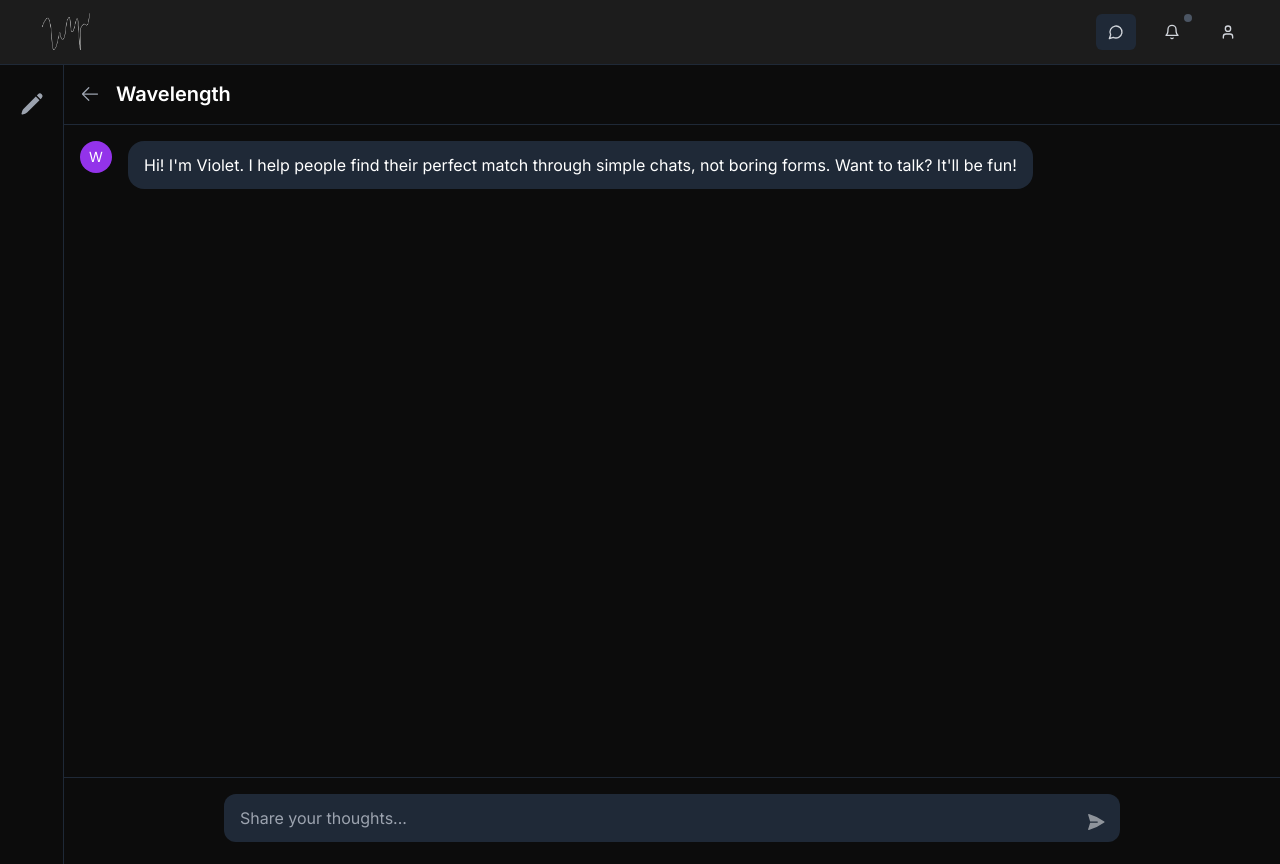
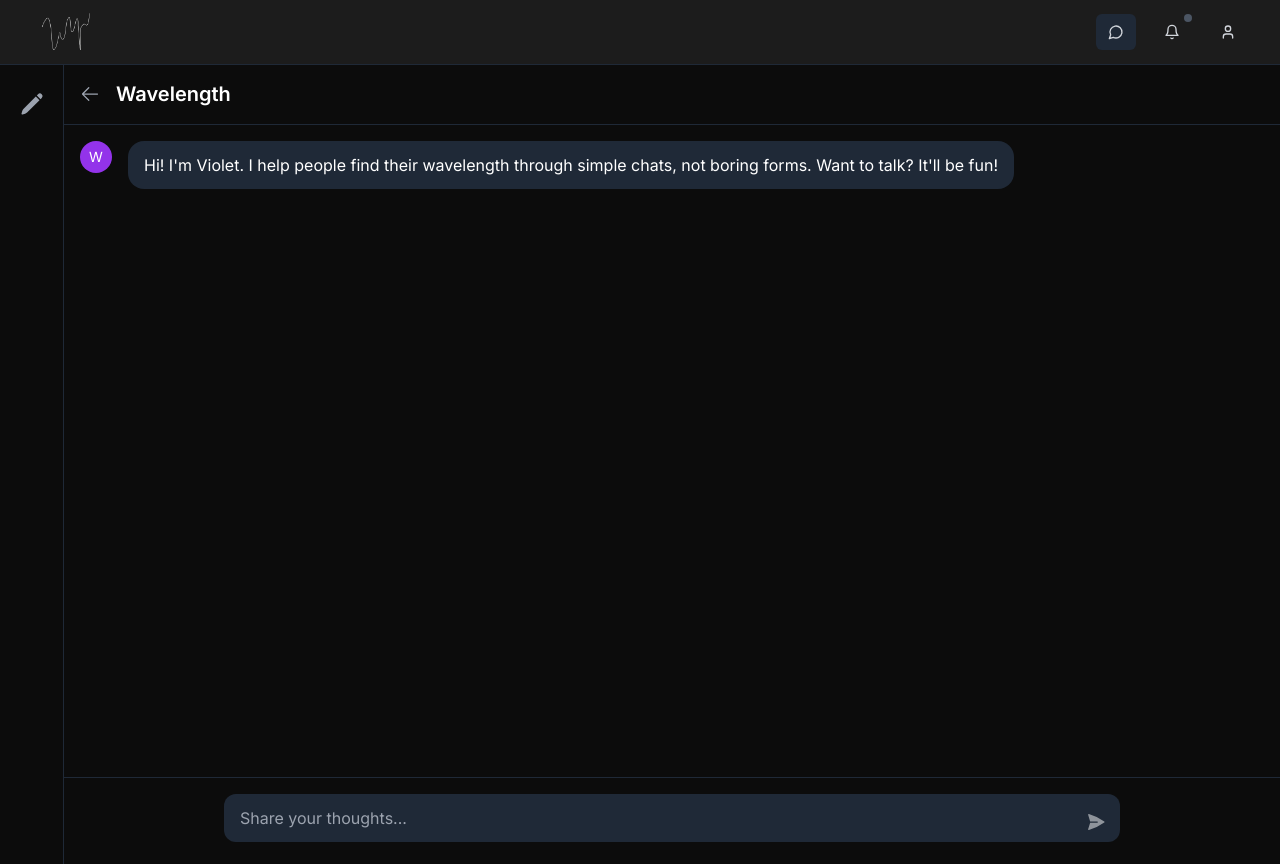
Before and after one commit to Anshul6708/Wavelength-d2, a Next.js app: page /chat in a window 1280 px wide. Built offline with nearby package versions, Linux system fonts and the light colour scheme.

Commit message:
Update page.tsx

```diff
--- a/app/chat/page.tsx
+++ b/app/chat/page.tsx
@@ -16,7 +16,7 @@ const MAX_RETRIES = 2;
 
 const INITIAL_MESSAGE: Message = {
   role: 'assistant',
-  content: "Hi! I'm Violet. I help people find their perfect match through simple chats, not boring forms. Want to talk? It'll be fun!"
+  content: "Hi! I'm Violet. I help people find their wavelength through simple chats, not boring forms. Want to talk? It'll be fun!"
 };
 
 export default function ChatPage() {
```
